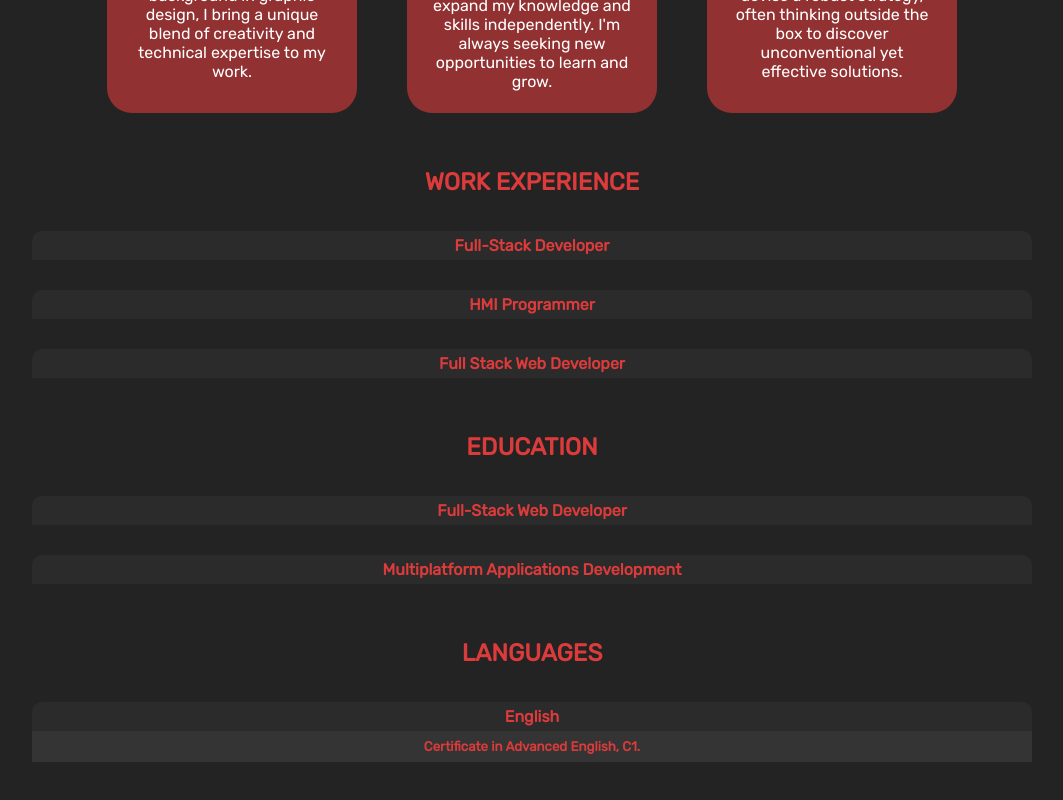
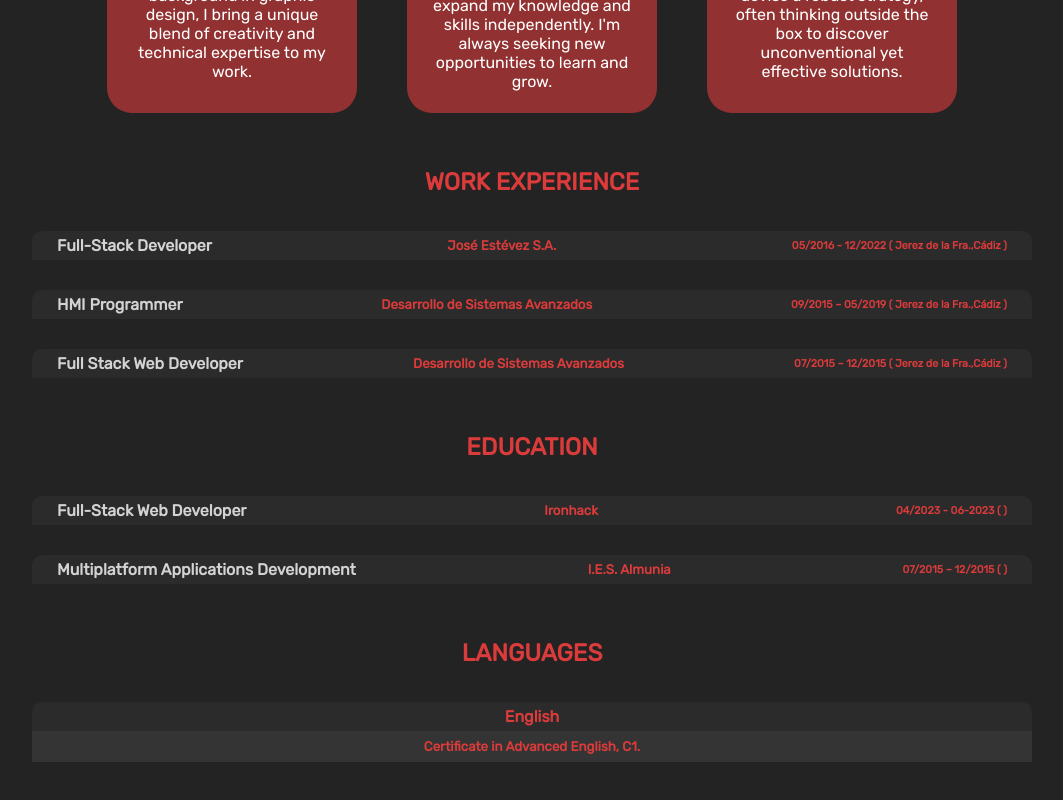
Before and after one commit to fagarmartin/my-web, a React (Vite) app: page / in a window 1280 px wide. Shown: the part 1005-1805 px from the top of the page, without its empty margins (108-1171 px from the left). Built offline with nearby package versions, Linux system fonts and the light colour scheme.

Commit message:
css modified work experience gap

```diff
--- a/src/components/SectionCard.jsx
+++ b/src/components/SectionCard.jsx
@@ -9,18 +9,18 @@ function SectionCard({ title, company, date, city, achievements, titleTasks }) {
   }
   return (
     <div className="list-cards">
-      <h4 onClick={toggleInfoHandle}>{title}</h4>
-
-        <div className={`display-info ${toggleInfo}`}>
-          <div className="info-details">
-            <h5>{date}</h5> <h5>{company}</h5> <h5>{city}</h5>
-          </div>
+      <div className="on-display">
+       <div onClick={toggleInfoHandle} className="list-card-title"><span><h4 className="work-title">{title}</h4></span><span> <h5 >{company}</h5></span><span className="date"><h6>{date} ( {city} )</h6></span></div>
+       </div>
+      <div className={`not-on-display ${toggleInfo}`}>
+        <div className={`display-info`}>
           {titleTasks && <h5>{titleTasks}</h5>}
           <ul className="achievements-tasks">
             {achievements.map((each, i) => {
               return <SectionElement key={`achv${i}`} each={each} index={i} />;
             })}
           </ul>
+          </div>
         </div>
 
     </div>
--- a/src/index.css
+++ b/src/index.css
@@ -188,42 +188,61 @@ header {
   padding: 20px;
 }
 
-.display-info{
+.display-info {
   position: relative;
   left: 0;
   right: 0;
   margin: 0 auto;
-
-
 }
 
-.show{
-  top:0;
+.show {
+  top: 0;
   opacity: 1;
   max-height: 500px;
-  transition: max-height 0.3s ease-in,opacity 0.2s ease-in 0.2s;
-
+  transition: max-height 0.3s ease-in, opacity 0.2s ease-in 0.2s;
 }
 
-.hide{
-  top:0;
+.hide {
+  top: 0;
   opacity: 0;
   max-height: 0;
   z-index: -1;
-  transition: max-height 0.3s ease-out;
+  transition: max-height 0.2s ease-out;
 }
 
 .list-cards {
+  display: flex;
+  flex-direction: column;
+  justify-content: center;
   background-color: rgb(44, 43, 43);
   border-radius: 10px 10px 0 0;
   width: 100%;
-
-}
-.list-cards h4:hover{
-  cursor: pointer;
-
 }
 
+.list-card-title {
+  display: flex;
+  flex-direction: row;
+  flex-wrap: wrap;
+  justify-content: space-between;
+  align-items: center;
+  text-align: left;
+  color: rgb(219, 59, 59);
+  width: 100%;
+}
+.list-card-title span{
+  margin:0 25px;
+}
+
+
+.date {
+  text-align: right;
+}
+.work-title {
+  color: lightgray;
+}
+.list-card-title:hover {
+  cursor: pointer;
+}
 
 /* LANGUAGES */
 #languages {
```
